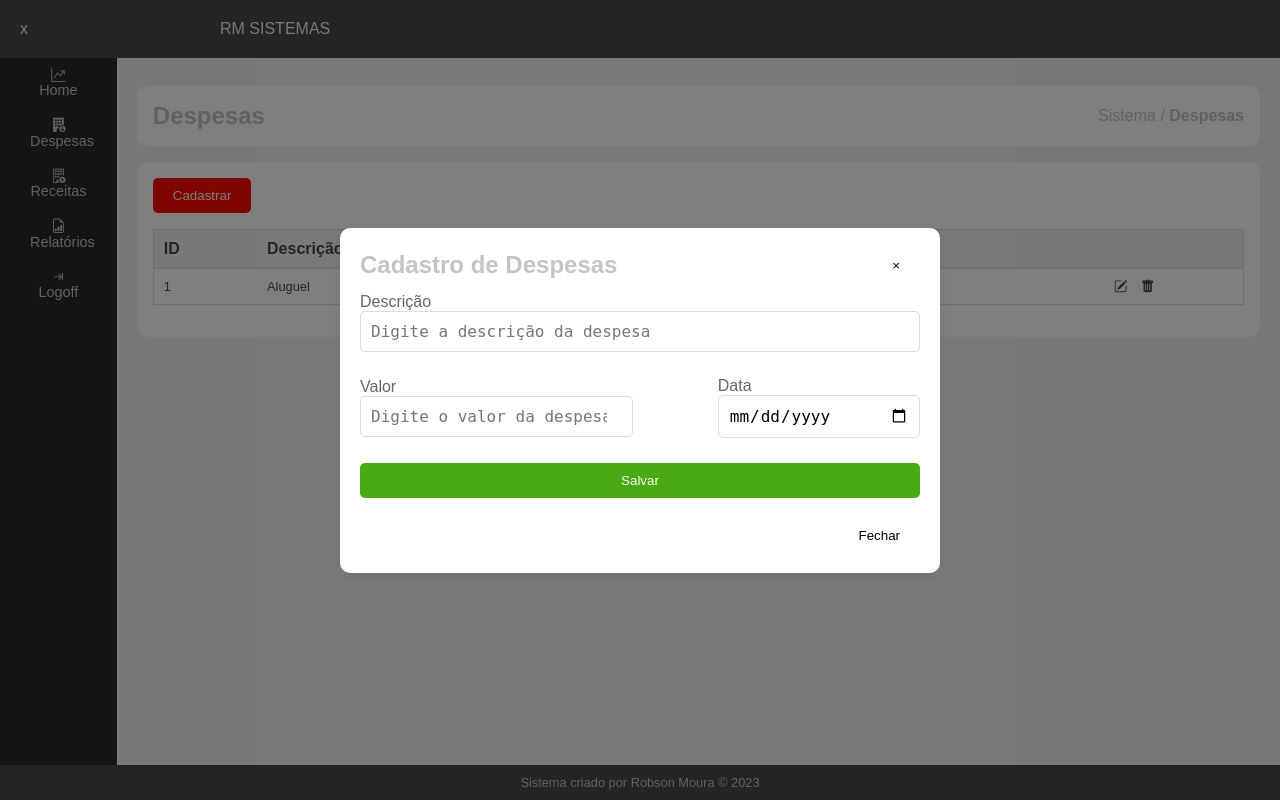
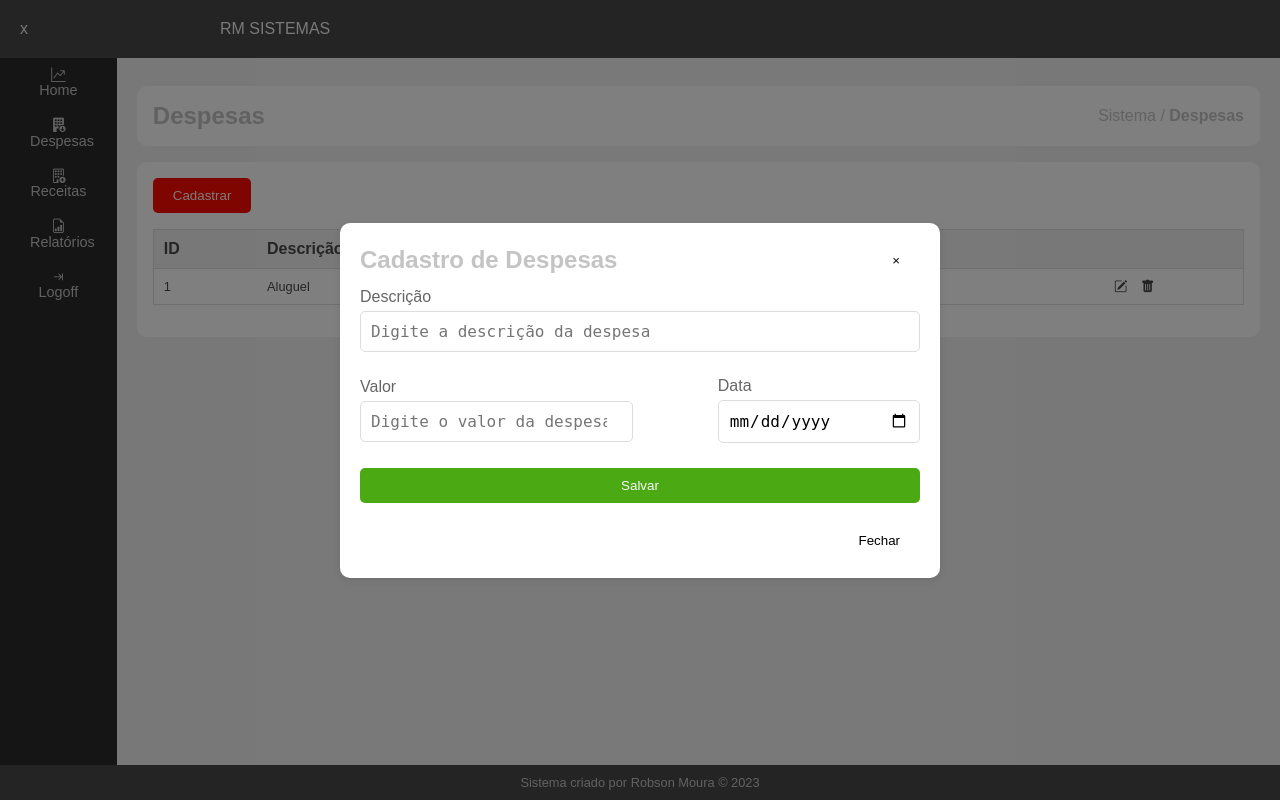
Before and after one commit to RobsonMourasz/RmFinance, a PHP site: page /despesas in a window 1280 px wide. Run offline with PHP 8.4, Linux system fonts and the light colour scheme.

Commit message:
ajustar estilos do formulário modal; alterar margens e exibição de rótulos

```diff
--- a/app/css/style.css
+++ b/app/css/style.css
@@ -383,8 +383,9 @@ table td:last-child {
     gap: 10px;
 }
 .modal .modal-body form label{
+    display: inline-block;
     color: #656565;
-    margin-bottom: 10px;
+    padding-bottom: 5px;
 }
 .modal .modal-body form input,
 .modal .modal-body form select{
```
